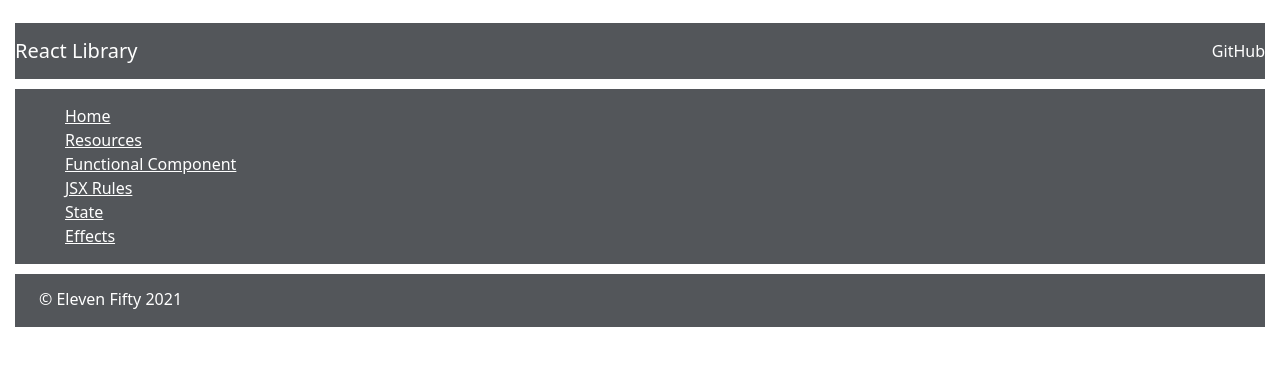
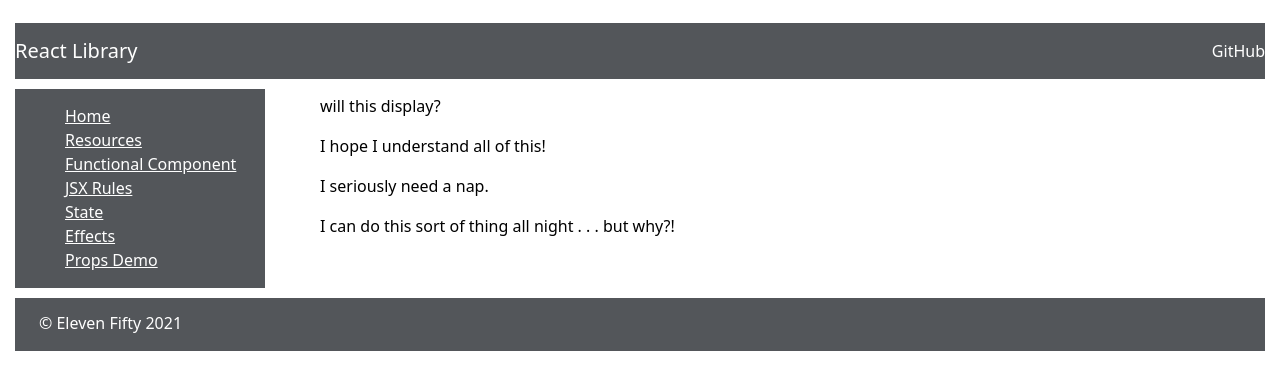
Before and after one commit to ronwise67/react_fundamentals, a React (Create React App) app: page /propsdemo in a window 1280 px wide. Shown: the top 390 px of the page. Built offline with nearby package versions, Linux system fonts and the light colour scheme.

Commit message:
Now I'm adding Props to the project

```diff
--- /dev/null
+++ b/src/components/concepts/PropsDemo.js
@@ -0,0 +1,26 @@
+import { props } from "bluebird";
+import { exp } from "prelude-ls";
+import { useState } from "react";
+
+const PropsDemo = () => {
+    return(
+        <div className='main'>
+            <div className='mainDiv'>
+                <FunctionalComponent string='will this display?' />
+                <FunctionalComponent string='I hope I understand all of this!' />
+                <FunctionalComponent string='I seriously need a nap.' />
+                <FunctionalComponent string='I can do this sort of thing all night . . . but why?!' />
+            </div>
+        </div>
+    )
+}
+
+export default PropsDemo
+
+const FunctionalComponent = (props) => {
+    return(
+        <div>
+            <p>{props.string}</p>
+        </div>
+    )
+}
--- a/src/components/site/Sidebar.js
+++ b/src/components/site/Sidebar.js
@@ -5,6 +5,7 @@
 import JSXRules from "../concepts/JSXRules";
 import State from "../concepts/State";
 import Effects from "../concepts/Effects";
+import PropsDemo from "../concepts/PropsDemo";
 // import userEvent from "@testing-library/user-event";
 
 const Sidebar = () => {
@@ -18,6 +19,7 @@
           <li><Link to='/jsxrules'>JSX Rules</Link></li>
           <li><Link to='/state'>State</Link></li>
           <li><Link to='/effects'>Effects</Link></li>
+          <li><Link to='/propsdemo'>Props Demo</Link></li>
         </ul>
       </div>
       <div className="sidebar-route">
@@ -29,6 +31,7 @@
           <Route exact path="/jsxrules"><JSXRules></JSXRules></Route>
           <Route exact path="/state"><State /></Route>
           <Route exact path="/effects"><Effects /></Route>
+          <Route exact path="/propsdemo"><PropsDemo /></Route>
         </Switch>
       </div>
     </div>
```
